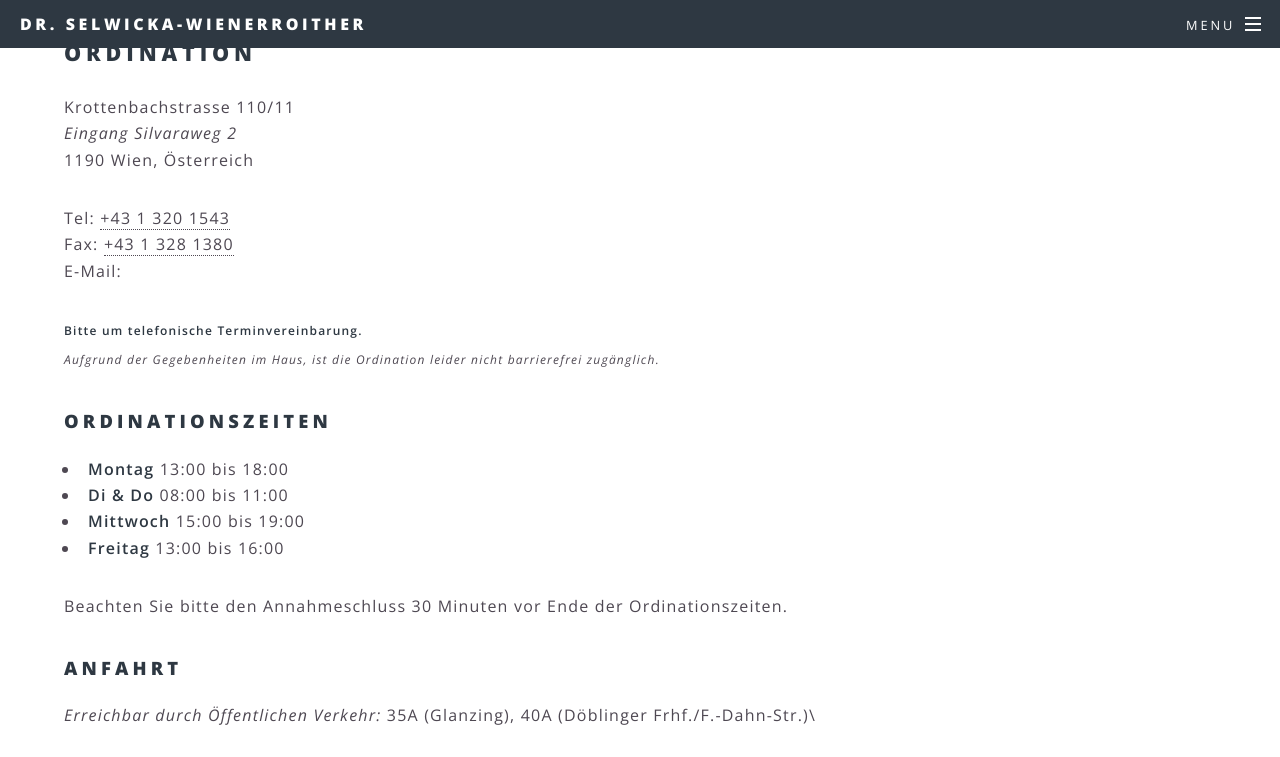
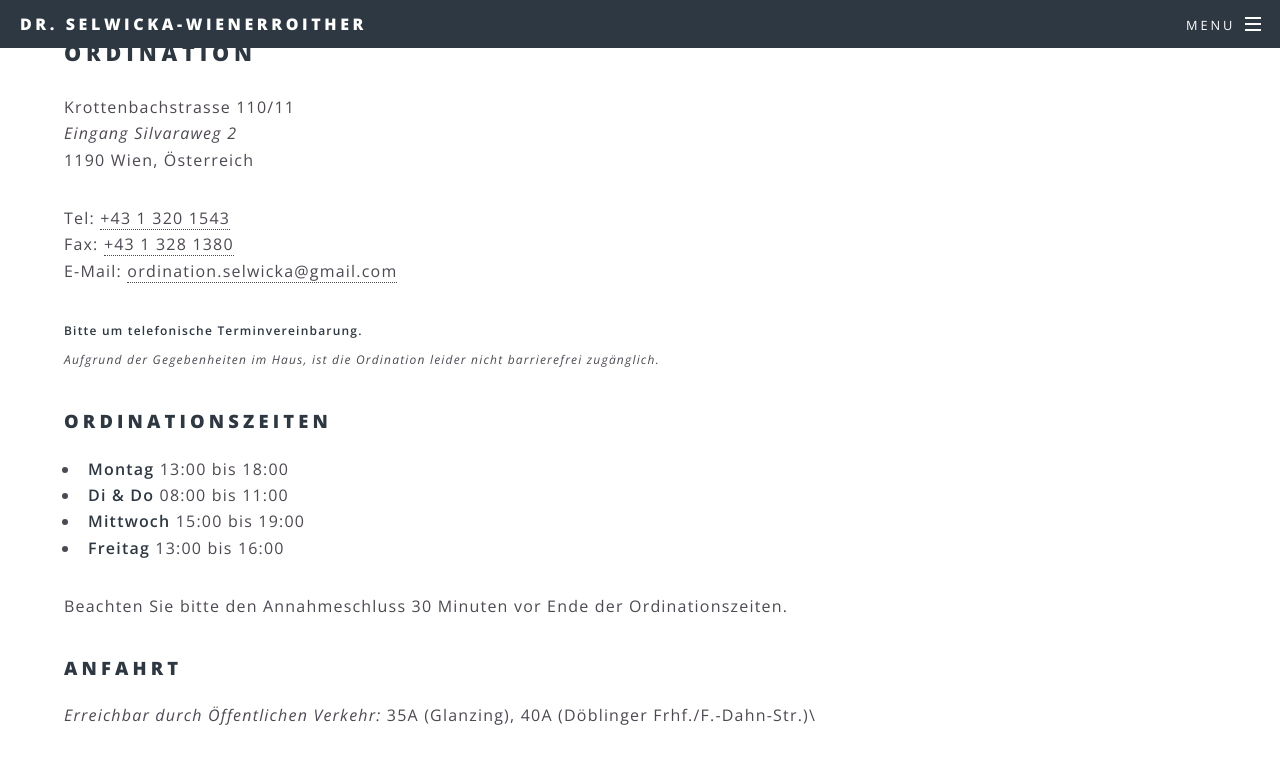
Before and after one commit to patrickfav/website-dr-sel, a Jekyll site: the page built from page_contact.md, in a window 1280 px wide and 900 px high, scrolled down 448 px, cut to the strip 0-757 px from the top of the window. Built offline with Jekyll 4.4.1, drawn with Linux system fonts in a browser that asks for light colours; part of the change alters nothing that is shown.

```diff
--- a/_config.yml
+++ b/_config.yml
@@ -53,7 +53,7 @@ jekyll-minifier:
   remove_intertag_spaces: true      # Default: false
   remove_quotes: true              # Default: false
   compress_css: false                # Default: true
-  compress_javascript: false         # Default: true
+  compress_javascript: true         # Default: true
   simple_doctype: false             # Default: false
   remove_script_attributes: false   # Default: false
   remove_style_attributes: false    # Default: false
--- a/_plugins/mail_obfuscate.rb
+++ b/_plugins/mail_obfuscate.rb
@@ -3,7 +3,7 @@ require "uri"
 
 module ObfuscateMailAddress
   def mailObfuscate(input)
-    base64Mail = Base64.encode64(URI::encode(input))
+    base64Mail = Base64.strict_encode64(URI::encode(input))
 
     # See http://techblog.tilllate.com/2008/07/20/ten-methods-to-obfuscate-e-mail-addresses-compared/
     output = "<a href=\"#\" "
```
